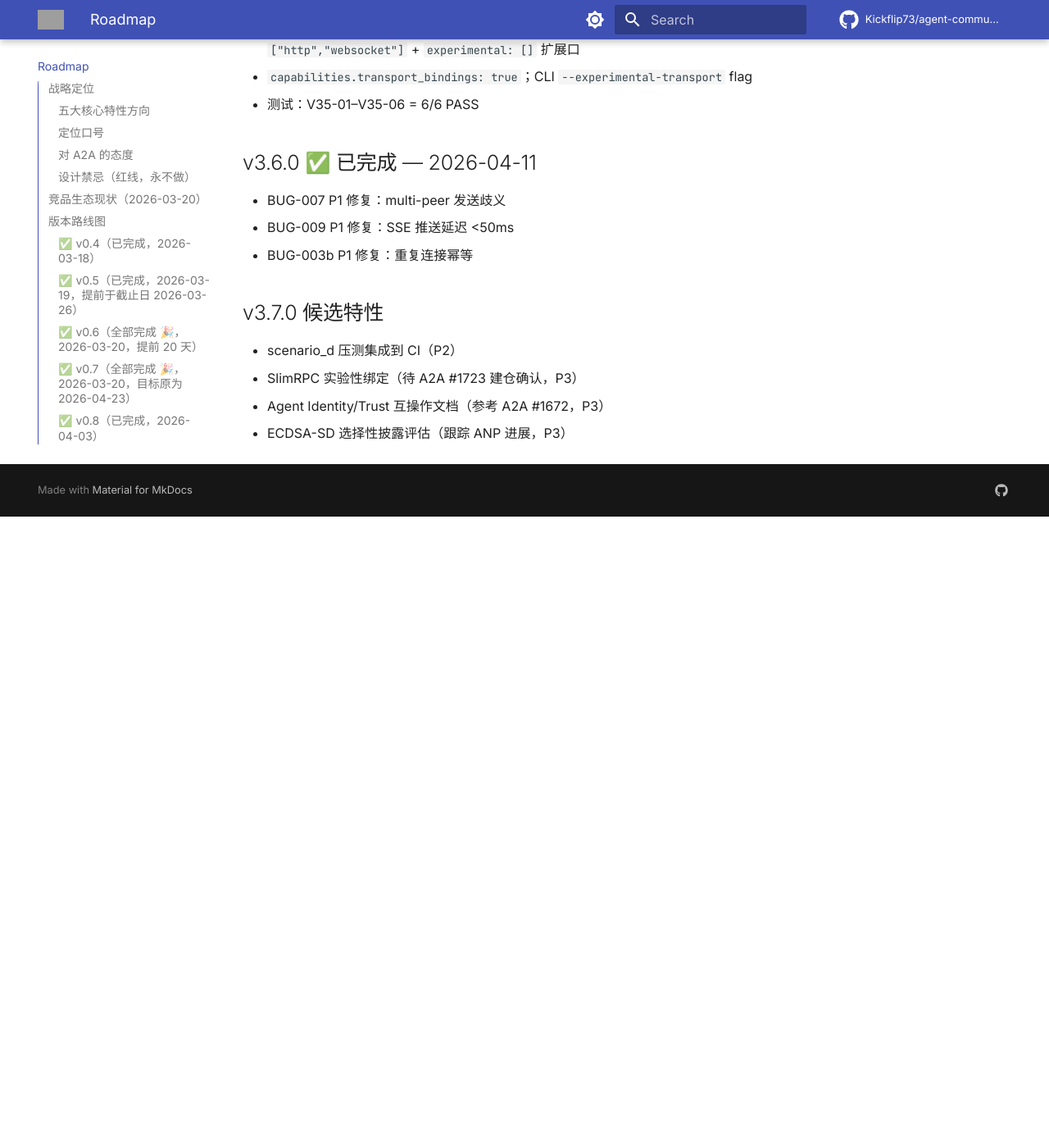
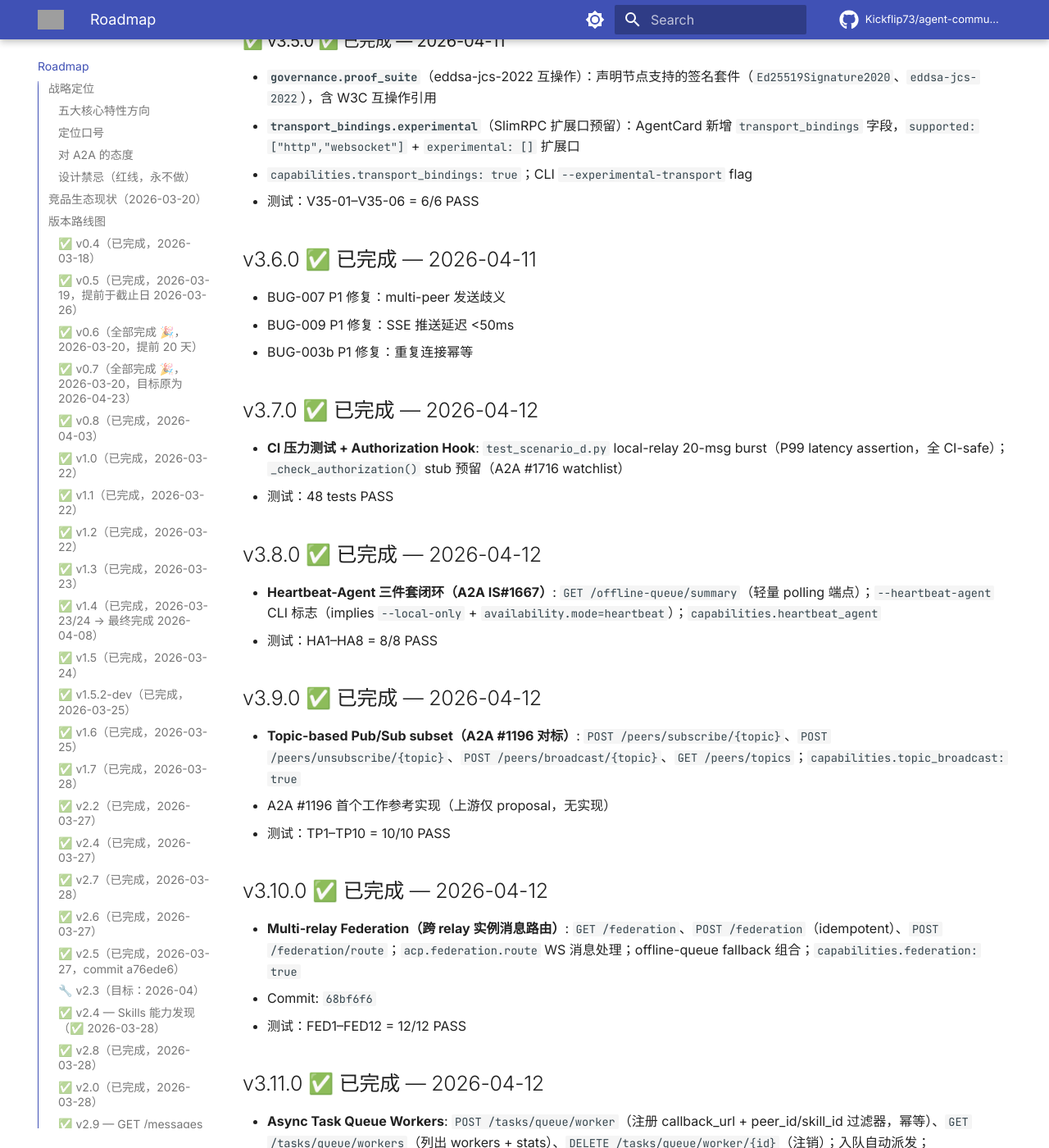
Before and after one commit to Kickflip73/agent-communication-protocol, an MkDocs documentation site: the page built from docs/ROADMAP.md, in a window 1280 px wide and 1400 px high, scrolled down 28331 px. Shown: the whole window at 82% size. Built offline with MkDocs 1.6.1 and Material for MkDocs 9.7.7, drawn with Linux system fonts in a browser that asks for light colours; comment, search, counter and statistics services are not loaded; the version menu is left out; before the commit the page ends 28961 px from its top, so only the background shows below that; some of the changed text lies outside the part shown; grey boxes are pictures that could not be loaded.

Commit message:
docs(v3.11.0): sync README + ROADMAP
- README: fix test badge 1739→1552 (full suite run: 1552 passed, 26 skipped)
- README: add v3.11 worker endpoints to API Quick Reference table
- ROADMAP: update header to v3.11.0 (a4b31ca)
- ROADMAP: mark v3.7–v3.11 as completed with test counts
- ROADMAP: add v3.12.0 candidate features (governance metadata P1, bilateral proof P2)

```diff
--- a/docs/ROADMAP.md
+++ b/docs/ROADMAP.md
@@ -1,7 +1,7 @@
 # ACP 协议研发路线图
 
 > 持续更新。贾维斯每周自动扫描竞品动态，每月产出一个新版本。
-> 最后更新：2026-04-10（v2.95.0：skill-scoped trust scores — governance_metadata.trust_scores dict + QuerySkill skill_trust_score；当前版本 2.95.0，commit 070e0d3）
+> 最后更新：2026-04-12（v3.11.0：async task queue workers — POST /tasks/queue/worker + GET /tasks/queue/workers + DELETE；auto-dispatch；TQW1-TQW12 全 PASS；当前版本 3.11.0，commit a4b31ca）
 
 ---
 
@@ -789,7 +789,9 @@
 | v2.94 | 主体多样性防御 | `GET /trust/bilateral-ir/diversity` — 共谋对惩罚（concentration>60%→0.10x权重）；`principal_diversity_defense: true`；16测试PD01-16全通 | `b9f638e` |
 | v2.95 | Skill 信任评分 | `_compute_skill_trust_scores()` + `GET /trust/skill-scores` + QuerySkill `skill_trust_score` + `governance_metadata.trust_scores` dict；`skill_scoped_v1` 算法；16测试SS01-16全通 | `070e0d3` |
 
-**当前版本**: `2.95.0` | **最新 commit**: `070e0d3`
+**当前版本**: `3.11.0` | **最新 commit**: `a4b31ca`
+
+> 版本演进：v2.95 → v3.0（NAT Auto-Traversal, 2026-03-28）→ v3.1–v3.6（签名/安全系列, 2026-04-11）→ v3.7（CI压测+Authorization Hook）→ v3.8（heartbeat-agent三件套）→ v3.9（topic Pub/Sub, A2A #1196 首实现）→ v3.10（multi-relay federation）→ **v3.11（async task queue workers）**
 
 ---
 
@@ -905,8 +907,31 @@
 - BUG-009 P1 修复：SSE 推送延迟 <50ms
 - BUG-003b P1 修复：重复连接幂等
 
-## v3.7.0 候选特性
-- scenario_d 压测集成到 CI（P2）
-- SlimRPC 实验性绑定（待 A2A #1723 建仓确认，P3）
-- Agent Identity/Trust 互操作文档（参考 A2A #1672，P3）
-- ECDSA-SD 选择性披露评估（跟踪 ANP 进展，P3）
+## v3.7.0 ✅ 已完成 — 2026-04-12
+- **CI 压力测试 + Authorization Hook**: `test_scenario_d.py` local-relay 20-msg burst（P99 latency assertion，全 CI-safe）；`_check_authorization()` stub 预留（A2A #1716 watchlist）
+- 测试：48 tests PASS
+
+## v3.8.0 ✅ 已完成 — 2026-04-12
+- **Heartbeat-Agent 三件套闭环（A2A IS#1667）**: `GET /offline-queue/summary`（轻量 polling 端点）；`--heartbeat-agent` CLI 标志（implies `--local-only` + `availability.mode=heartbeat`）；`capabilities.heartbeat_agent`
+- 测试：HA1–HA8 = 8/8 PASS
+
+## v3.9.0 ✅ 已完成 — 2026-04-12
+- **Topic-based Pub/Sub subset（A2A #1196 对标）**: `POST /peers/subscribe/{topic}`、`POST /peers/unsubscribe/{topic}`、`POST /peers/broadcast/{topic}`、`GET /peers/topics`；`capabilities.topic_broadcast: true`
+- A2A #1196 首个工作参考实现（上游仅 proposal，无实现）
+- 测试：TP1–TP10 = 10/10 PASS
+
+## v3.10.0 ✅ 已完成 — 2026-04-12
+- **Multi-relay Federation（跨 relay 实例消息路由）**: `GET /federation`、`POST /federation`（idempotent）、`POST /federation/route`；`acp.federation.route` WS 消息处理；offline-queue fallback 组合；`capabilities.federation: true`
+- Commit: `68bf6f6`
+- 测试：FED1–FED12 = 12/12 PASS
+
+## v3.11.0 ✅ 已完成 — 2026-04-12
+- **Async Task Queue Workers**: `POST /tasks/queue/worker`（注册 callback_url + peer_id/skill_id 过滤器，幂等）、`GET /tasks/queue/workers`（列出 workers + stats）、`DELETE /tasks/queue/worker/{id}`（注销）；入队自动派发；`capabilities.task_queue_worker: true`
+- 修复 filter 逻辑 bug：worker 有 peer_id 过滤器时，无 from_peer_id 的任务不应被派发
+- Commit: `a4b31ca`
+- 测试：TQW1–TQW12 = 12/12 PASS
+
+## v3.12.0 候选特性
+- **P1**: Governance metadata block（A2A #1717，Microsoft AGT 团队）— `trust_score`、`capability_manifest`、`policy_compliance`、`audit_trail_reference`；ACP 现有覆盖 ~60%，扩展 `bilateral_proof` 支持
+- **P2**: Bilateral Signed Interaction Records（A2A #1718）— 双边签名交互记录，统一 trust/audit/delegation/Sybil-resistance
+- **P3**: SlimRPC CPB 实验性绑定（跟踪 A2A #1723）
```
Also changed, not shown: README.md (+7 -3 lines).
